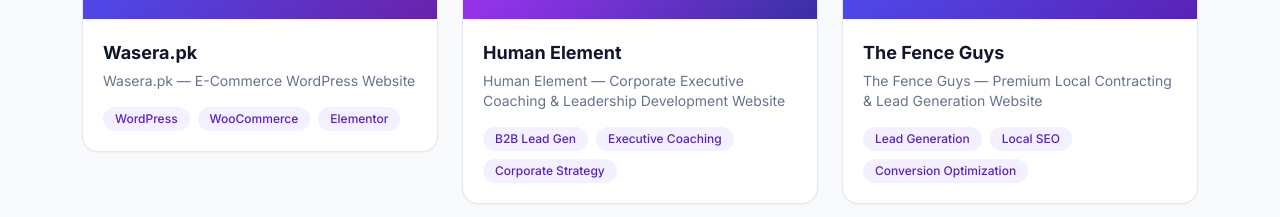
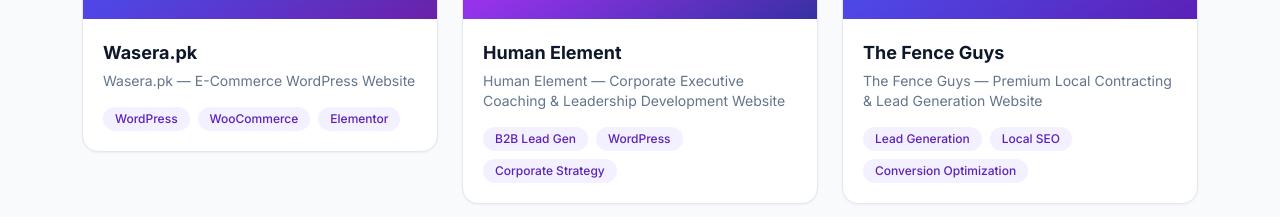
Before and after one commit to javid690/Portfolio, a React (Vite) app: page / in a window 1280 px wide. Shown: the part 3240-3457 px from the top of the page. Built offline with nearby package versions, Linux system fonts and the light colour scheme.

Commit message:
updates tabs

```diff
--- a/src/components/Navbar.jsx
+++ b/src/components/Navbar.jsx
@@ -23,8 +23,8 @@
   return (
     <header
       className={`fixed inset-x-0 top-0 z-50 transition-all duration-300 ${scrolled
-          ? 'border-b border-slate-200/70 bg-white/80 backdrop-blur-lg dark:border-ink-border/70 dark:bg-ink/80'
-          : 'border-b border-transparent bg-transparent'
+        ? 'border-b border-slate-200/70 bg-white/80 backdrop-blur-lg dark:border-ink-border/70 dark:bg-ink/80'
+        : 'border-b border-transparent bg-transparent'
         }`}
     >
       <nav className="container-x flex h-16 items-center justify-between sm:h-20">
--- a/src/data.js
+++ b/src/data.js
@@ -166,10 +166,10 @@
 export const projectCategories = [
   "All",
   "React",
+  "WordPress",
   "JavaScript",
   "MERN Stack",
   "Odoo",
-  "WordPress",
 ];
 
 export const projects = [
@@ -187,7 +187,7 @@
       "Human Element — Corporate Executive Coaching & Leadership Development Website",
     category: "WordPress",
     badge: "Consultancy & Coaching",
-    tags: ["B2B Lead Gen", "Executive Coaching", "Corporate Strategy"],
+    tags: ["B2B Lead Gen", "WordPress", "Corporate Strategy"],
     url: "https://humanelement.coach/",
   },
   {
```
Also changed, not shown: 1 other file (tests, documents, lock files or other folders).
